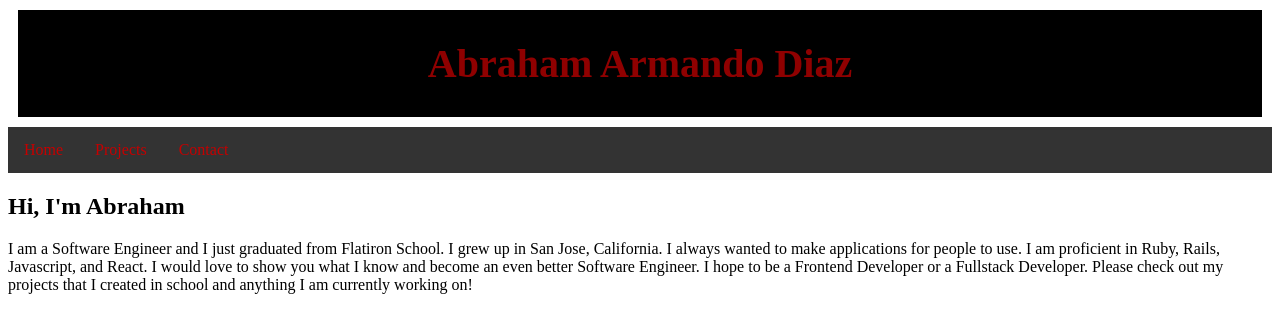
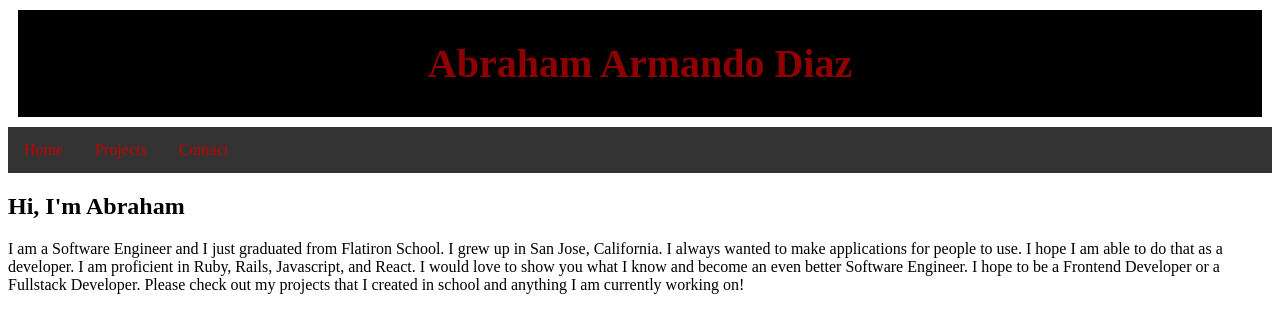
Before and after one commit to abdiaz2018/my-portfolio, a React (Create React App) app: page / in a window 1280 px wide. Shown: the top 332 px of the page. Built offline with nearby package versions, Linux system fonts and the light colour scheme; the HTML template or start-up script is replaced by a standard one.

Commit message:
adding about

```diff
--- a/src/home.js
+++ b/src/home.js
@@ -9,6 +9,7 @@ class Home extends Component {
                     I am a Software Engineer and I just graduated from Flatiron School.
                     I grew up in San Jose, California.
                     I always wanted to make applications for people to use.
+                    I hope I am able to do that as a developer.
                     I am proficient in Ruby, Rails, Javascript, and React.
                     I would love to show you what I know and become an even better Software Engineer.
                     I hope to be a Frontend Developer or a Fullstack Developer.
```
